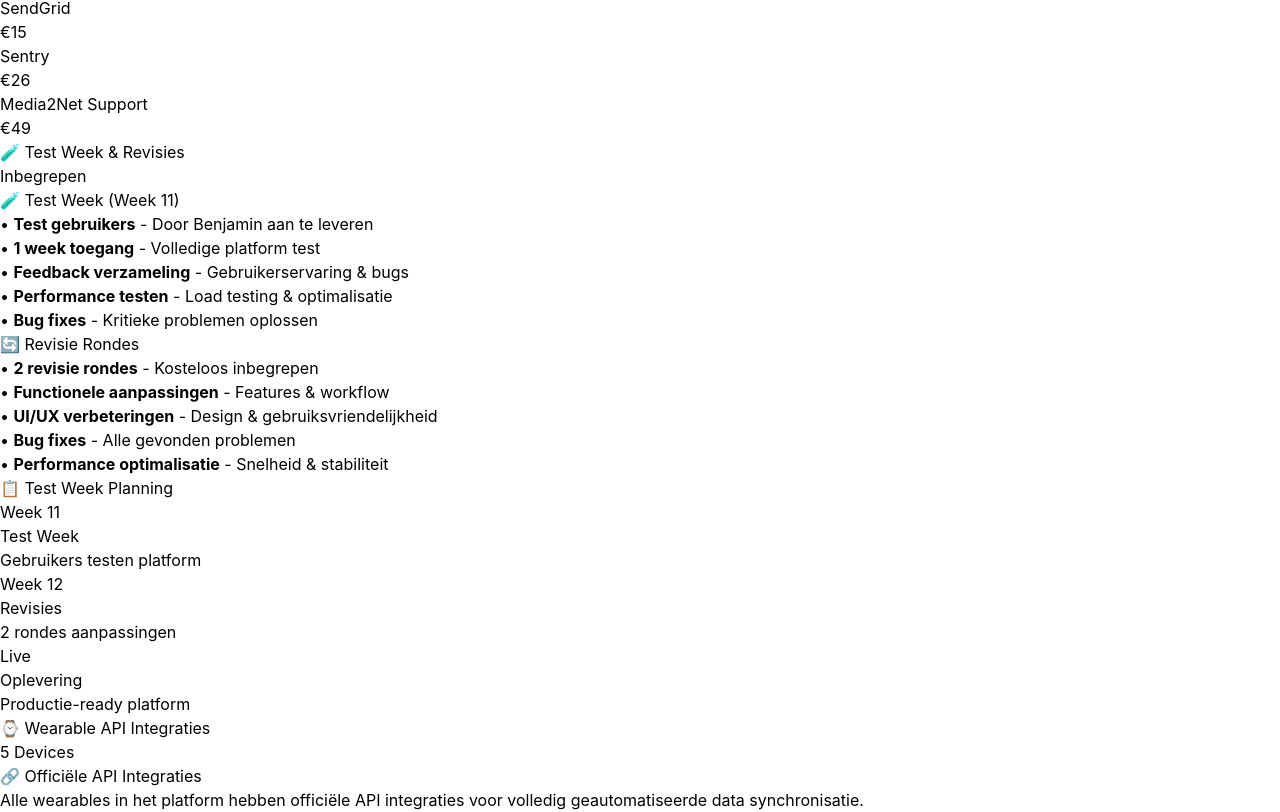
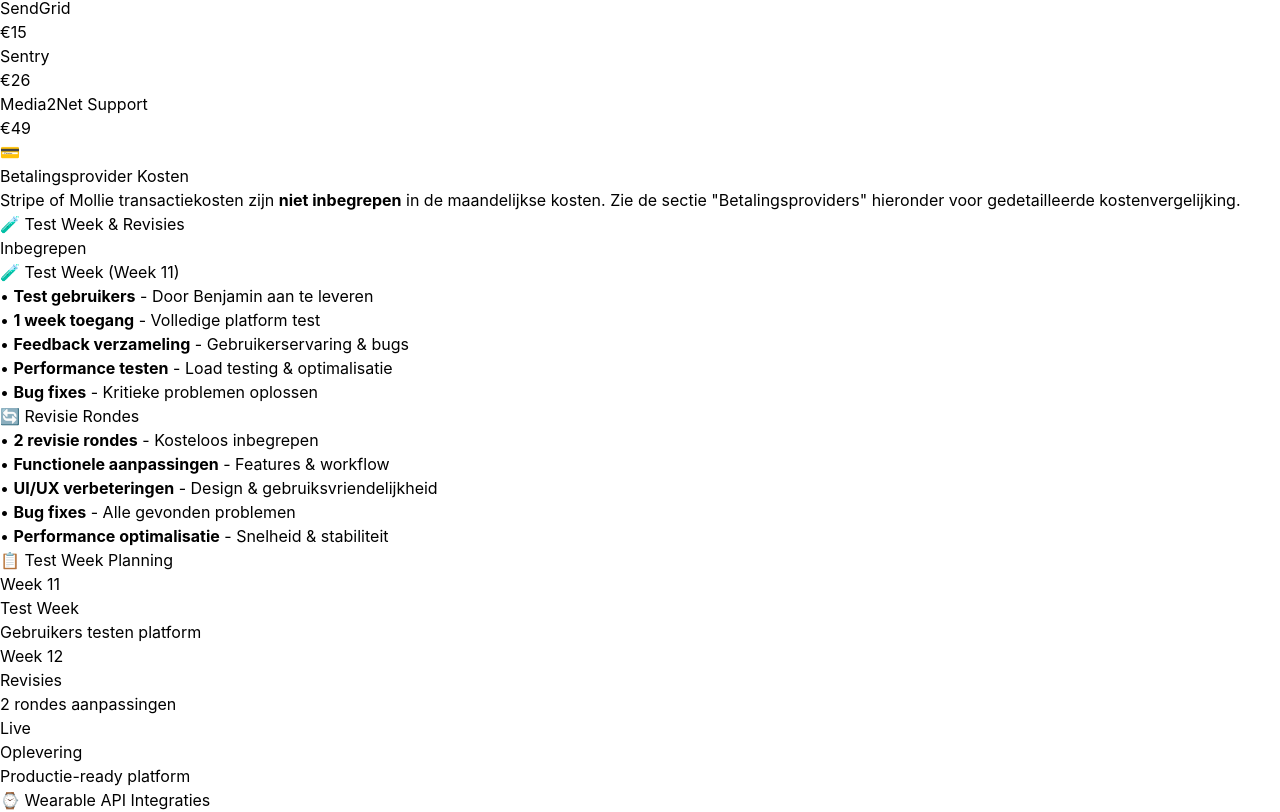
Before and after one commit to media2net-app/teambenji, a React (Vite) app: page /offerte in a window 1280 px wide. Shown: the part 4276-5088 px from the top of the page. Built offline with nearby package versions, Linux system fonts and the light colour scheme.

Commit message:
Remove Stripe costs from operational costs and add payment provider note with reference to detailed comparison

```diff
--- a/src/pages/OffertePage.tsx
+++ b/src/pages/OffertePage.tsx
@@ -92,7 +92,7 @@
     {
       phase: 'Growth Phase',
       users: '100-1000 gebruikers',
-      totalCost: '€495-795/maand',
+      totalCost: '€295/maand',
       services: [
         { name: 'Vercel', cost: '€20' },
         { name: 'Supabase', cost: '€25' },
@@ -100,14 +100,13 @@
         { name: 'OpenAI', cost: '€150' },
         { name: 'SendGrid', cost: '€15' },
         { name: 'Sentry', cost: '€26' },
-        { name: 'Stripe', cost: '€200-500' },
         { name: 'Media2Net Support', cost: '€49' }
       ]
     },
     {
       phase: 'Scale Phase',
       users: '1000+ gebruikers',
-      totalCost: '€1450-5450+/maand',
+      totalCost: '€450/maand',
       services: [
         { name: 'Vercel', cost: '€20' },
         { name: 'Supabase', cost: '€25' },
@@ -115,7 +114,6 @@
         { name: 'OpenAI', cost: '€300' },
         { name: 'SendGrid', cost: '€15' },
         { name: 'Sentry', cost: '€26' },
-        { name: 'Stripe', cost: '€1000-5000+' },
         { name: 'Media2Net Support', cost: '€49' }
       ]
     }
@@ -566,6 +564,20 @@
                 );
               })()}
             </div>
+
+            {/* Payment Provider Note */}
+            <div className="bg-[#1A1D29] rounded-lg p-4 border border-[#2A2D3A]">
+              <div className="flex items-center space-x-3">
+                <div className="text-2xl">💳</div>
+                <div>
+                  <div className="font-semibold text-white">Betalingsprovider Kosten</div>
+                  <div className="text-sm text-gray-300">
+                    Stripe of Mollie transactiekosten zijn <strong>niet inbegrepen</strong> in de maandelijkse kosten.
+                    Zie de sectie "Betalingsproviders" hieronder voor gedetailleerde kostenvergelijking.
+                  </div>
+                </div>
+              </div>
+            </div>
           </div>
         </DataCard>
 
@@ -904,7 +916,7 @@
         </DataCard>
 
         {/* Summary */}
-        <DataCard title="📊 Kosten Samenvatting" value="€25.000 + €141/maand" className="mb-8">
+        <DataCard title="📊 Kosten Samenvatting" value="€25.000 + €190/maand" className="mb-8">
           <div className="bg-[#1A1D29] rounded-lg p-6">
             <div className="grid grid-cols-1 md:grid-cols-3 gap-6">
               <div className="text-center">
@@ -913,7 +925,7 @@
                 <div className="text-gray-400 text-sm">Eenmalige investering</div>
               </div>
               <div className="text-center">
-                <div className="text-3xl font-bold text-[#E33412] mb-2">€141</div>
+                <div className="text-3xl font-bold text-[#E33412] mb-2">€190</div>
                 <div className="text-white font-semibold mb-1">Maandelijkse kosten</div>
                 <div className="text-gray-400 text-sm">Launch phase (0-100 gebruikers)</div>
               </div>
```
